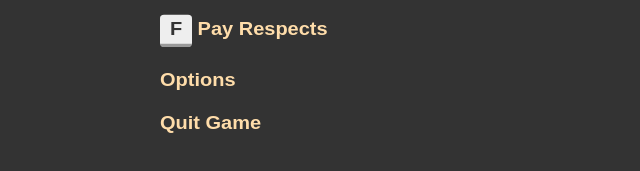
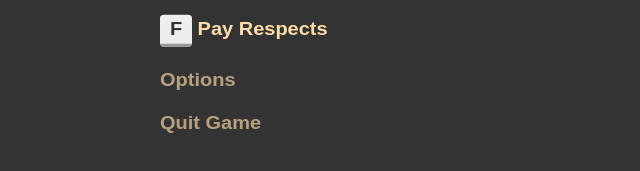
Before and after one commit to maxichrome/vanillo-hl3, a Vue app: page /#/ in a window 1280 px wide. Shown: the part 425-596 px from the top of the page, without its empty margins (0-640 px from the left). Built offline with nearby package versions, Linux system fonts and the light colour scheme.

Commit message:
more visible DENY things

```diff
--- a/src/components/MenuItem.vue
+++ b/src/components/MenuItem.vue
@@ -4,10 +4,17 @@
         @mouseleave.stop="emitEvent('hover-f')"
         @mousedown="emitEvent('down'); emitEvent('press-f')"
         @mouseup="emitEvent('down-f'); emitEvent('press')"
+        :class="{ deny }"
     >
         <slot />
     </a>
 </template>
+
+<style lang="scss">
+a.deny {
+    opacity: 0.65;
+}
+</style>
 
 <script>
 export default {
@@ -16,10 +23,10 @@ export default {
     },
     methods: {
         emitEvent(event = '') {
-            console.table({
-                deny: this.deny,
-                event
-            })
+            // console.table({
+            //     deny: this.deny,
+            //     event
+            // })
 
             if(this.deny && ['press', 'press-f'].includes(event)) {
                 event = event.replace('press', 'deny')
```
